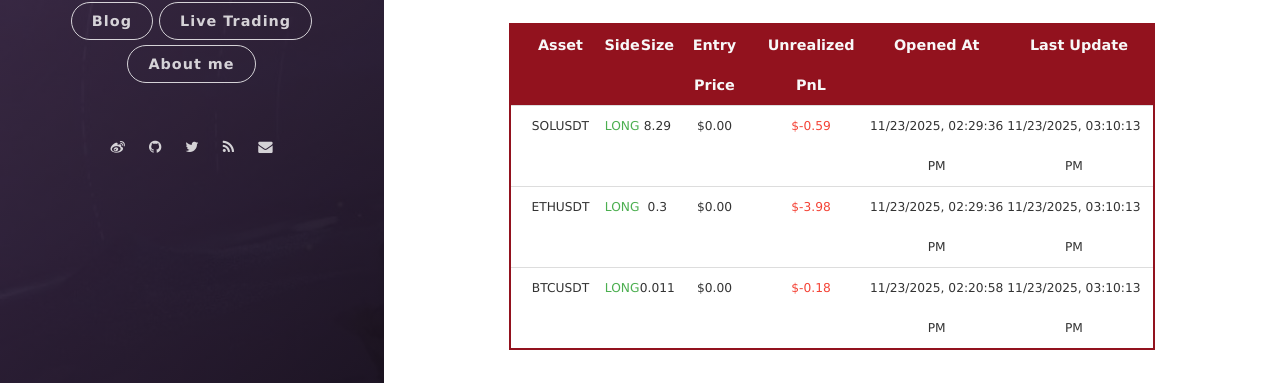
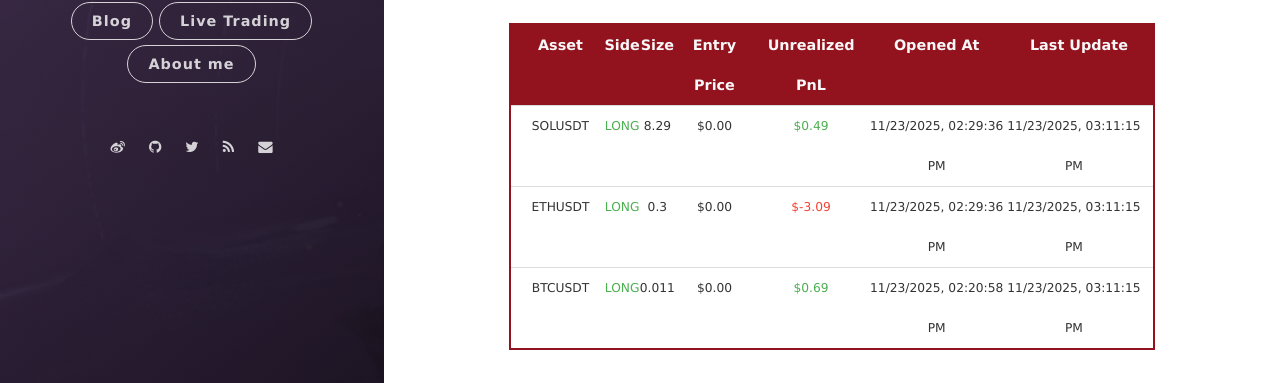
Before and after one commit to leeyegy/leeyegy.github.io, a Jekyll site: the page built from live-trading.html, in a window 1280 px wide and 1026 px high. Shown: the part 576-959 px from the top of the window. Built offline with Jekyll 4.4.1, drawn with Linux system fonts in a browser that asks for light colours; nearby versions of some CDN libraries.

Commit message:
AccountMonitor: refresh positions 2025-11-23T23:11:15+08:00

```diff
--- a/assets/data/binance/positions.json
+++ b/assets/data/binance/positions.json
@@ -4,26 +4,26 @@
     "side": "LONG",
     "size": 8.29,
     "entryPrice": 0.0,
-    "unrealizedPnl": -0.59005061,
+    "unrealizedPnl": 0.48734945,
     "openedAt": "2025-11-23T22:29:36+08:00",
-    "reportedAt": "2025-11-23T23:10:13+08:00"
+    "reportedAt": "2025-11-23T23:11:15+08:00"
   },
   {
     "symbol": "ETHUSDT",
     "side": "LONG",
     "size": 0.3,
     "entryPrice": 0.0,
-    "unrealizedPnl": -3.98225581,
+    "unrealizedPnl": -3.08955348,
     "openedAt": "2025-11-23T22:29:36+08:00",
-    "reportedAt": "2025-11-23T23:10:13+08:00"
+    "reportedAt": "2025-11-23T23:11:15+08:00"
   },
   {
     "symbol": "BTCUSDT",
     "side": "LONG",
     "size": 0.011,
     "entryPrice": 0.0,
-    "unrealizedPnl": -0.18049716,
+    "unrealizedPnl": 0.69177668,
     "openedAt": "2025-11-23T22:20:58+08:00",
-    "reportedAt": "2025-11-23T23:10:13+08:00"
+    "reportedAt": "2025-11-23T23:11:15+08:00"
   }
 ]
```
